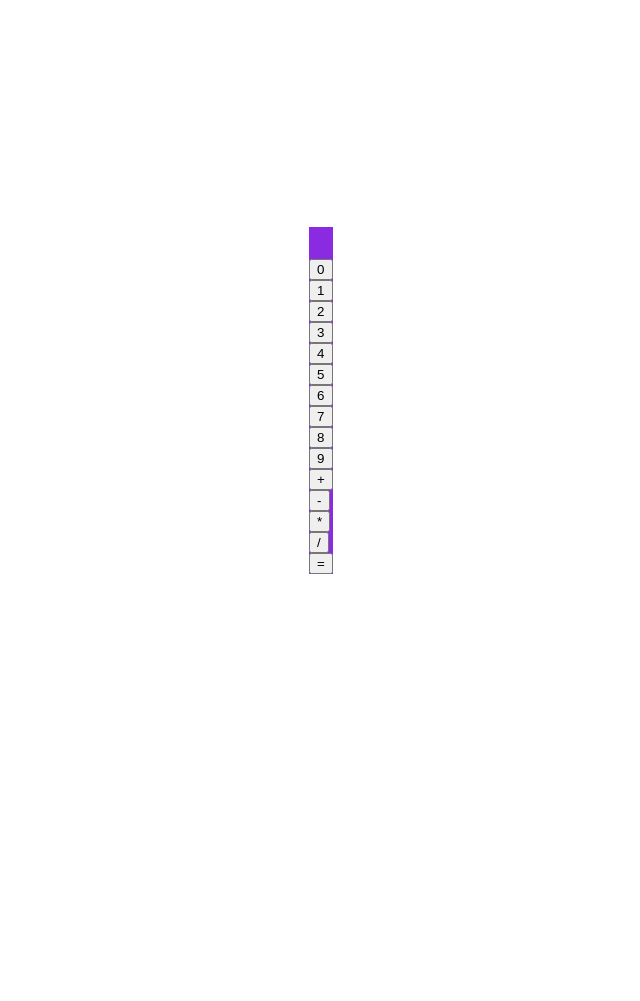
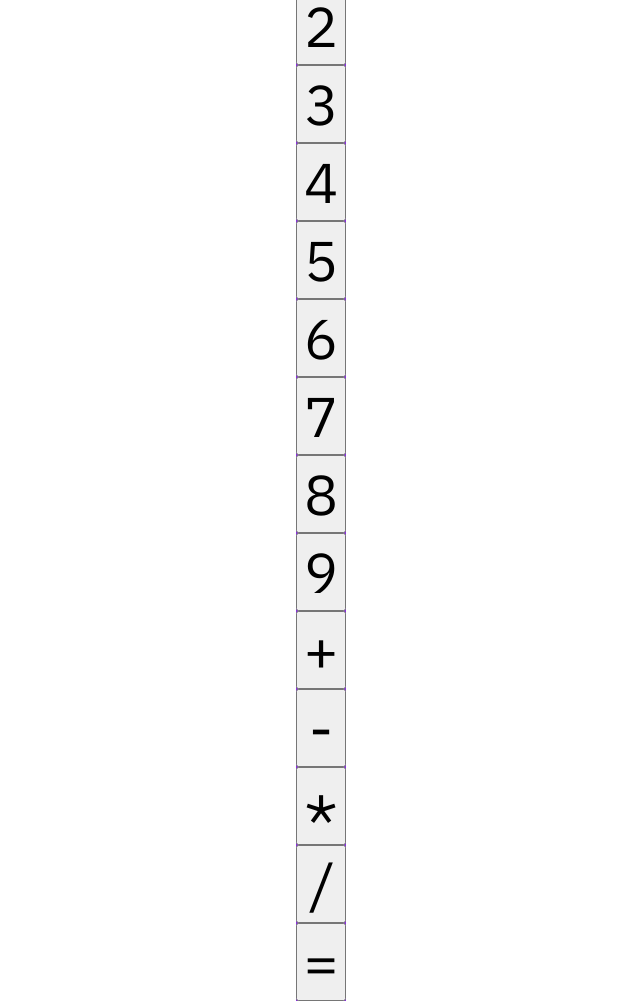
Before and after one commit to rubinduck/web-calculator, a plain HTML site: page index.html in a window 1280 px wide. Shown: the whole page, without its empty margins (319-959 px from the left). Before the commit the page ends 800 px from the top, so only its background shows below. Drawn offline with Linux system fonts and the light colour scheme.

Commit message:
Add font

```diff
--- a/calculator.css
+++ b/calculator.css
@@ -1,3 +1,11 @@
+@import 'resets.css';
+
+@import url('https://fonts.googleapis.com/css2?family=IBM+Plex+Mono');
+.calculator * {
+    font-family: 'IBM Plex Mono', monospace;
+    font-size: 3.5rem;
+}
+
 .calculator {
     display: flex;
     flex-direction: column;
```
